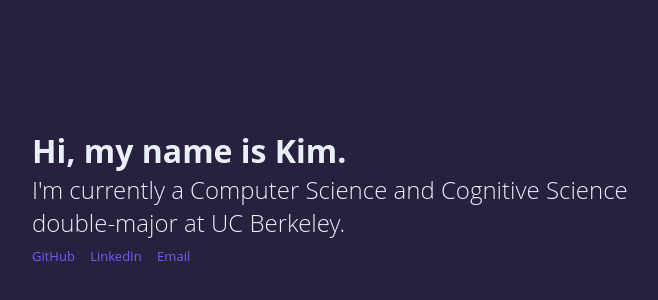
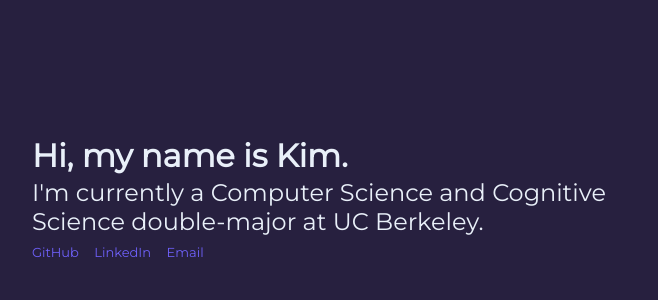
Before and after one commit to kimfairhurst/kimfairhurst.github.io, a plain HTML site: page index.html in a window 1280 px wide. Shown: the part 200-500 px from the top of the page, without its empty margins (298-956 px from the left). Drawn offline with Linux system fonts and the light colour scheme.

Commit message:
Font from google

```diff
--- a/assets/css/main.css
+++ b/assets/css/main.css
@@ -12,7 +12,7 @@ body {
   color: #e9f0f9;
   display: flex;
   flex-direction: column;
-  font-family: "Open Sans", Arial, sans-serif;
+  font-family: 'Montserrat', sans-serif;
   min-height: 100%;
   text-rendering: optimizeLegibility;
 }
--- a/index.html
+++ b/index.html
@@ -3,6 +3,7 @@
   <head>
     <title>Kim Fairhurst</title>
     <meta name="viewport" content="width=device-width">
+    <link href='https://fonts.googleapis.com/css?family=Montserrat' rel='stylesheet' type='text/css'>
     <link href="/assets/css/main.css" rel="stylesheet" type="text/css">
   </head>
   <body>
```
